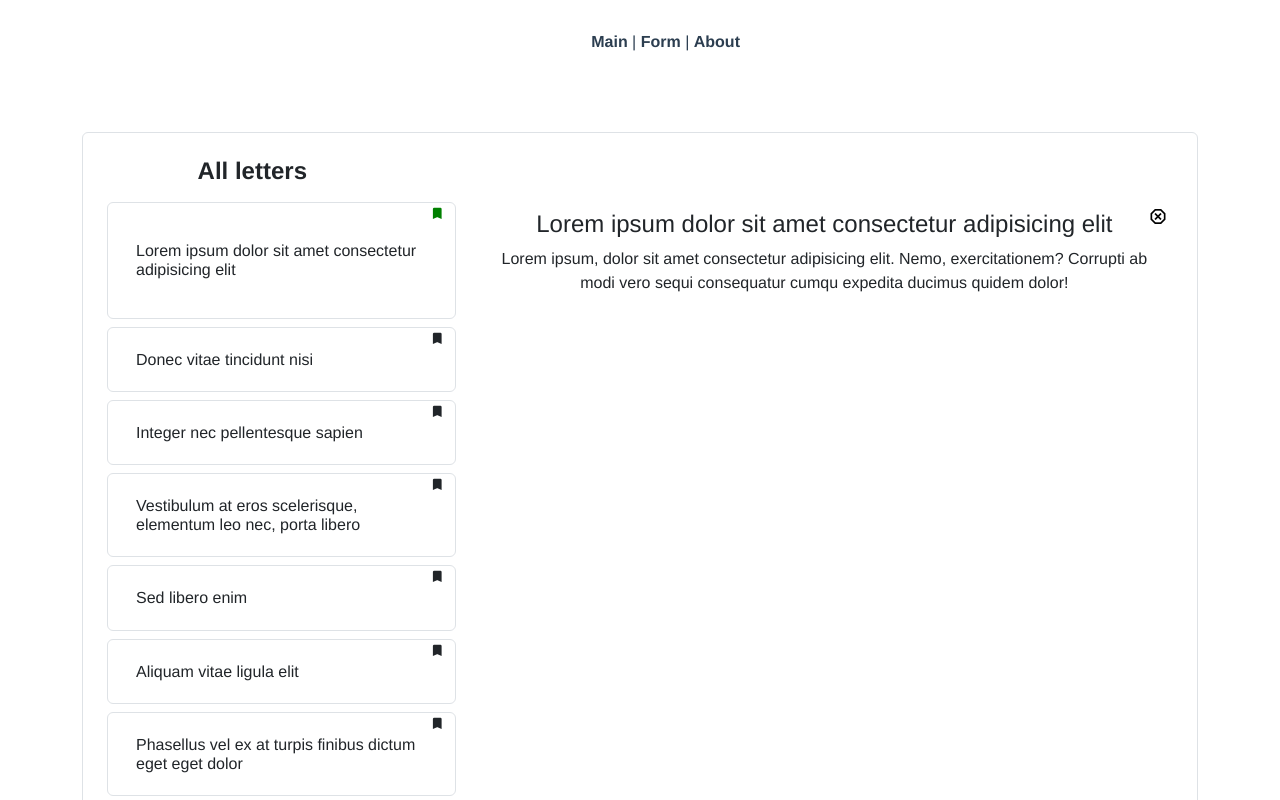
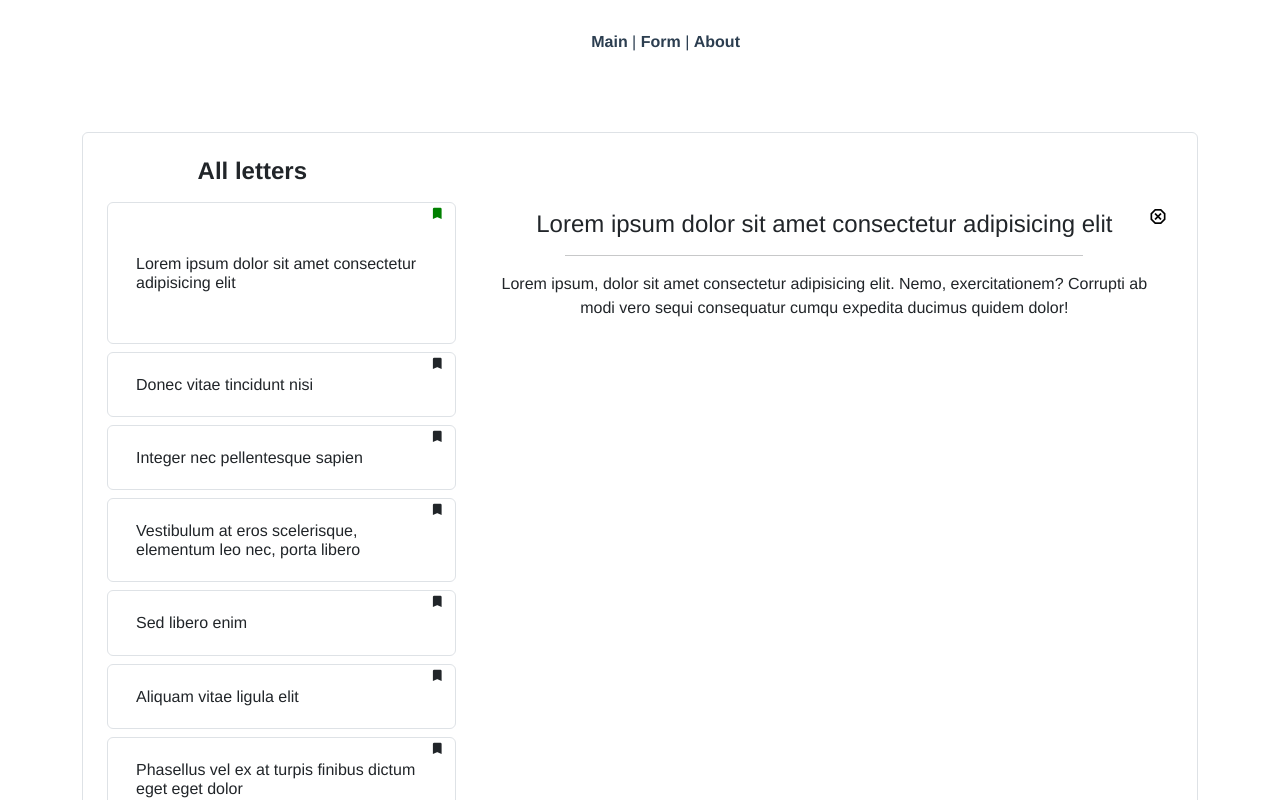
Before and after one commit to EleonoraPavlova/formGmail, a Vue app: page /mail in a window 1280 px wide. Shown: the top 800 px of the page. Built offline with nearby package versions, Linux system fonts and the light colour scheme.

Commit message:
localStorage for logout

```diff
--- a/src/App.vue
+++ b/src/App.vue
@@ -16,7 +16,6 @@
 import NavBar from "./common/NavBar.vue";
 import SentModal from "./components/SentModal.vue";
 import { computed } from "vue";
-import { boolean } from "yup/lib/locale";
 
 export default {
 	components: {
@@ -25,7 +24,7 @@ export default {
 	},
 	data() {
 		const isAuthenticated = localStorage.getItem("authorization");
-		//из локалстор значение
+		//из локалстор беру значение(navbar авториз пользователя всегда работает)
 		return {
 			modal: false,
 			isAuth: isAuthenticated, //пользователь без авторизации
@@ -37,12 +36,16 @@ export default {
 			//пользователь авторизовался
 			this.isAuth = true;
 			//редирект на страницу залогин пользователя
-			this.$router.push("/dashboard");
 			localStorage.setItem("authorization", this.isAuth);
+			const last = localStorage.getItem("lastPage");
+			this.$router.push(last || "/dashboard");
 			//записываем локалстор
 		},
 		logout() {
 			this.isAuth = false;
+			localStorage.setItem("lastPage", this.$route.path);
+			//this.$route.path - это страница на которой я в момент logout
+			//local страницы, с кот я выхожу
 			this.$router.push("/");
 			this.modal = true;
 			localStorage.removeItem("authorization");
--- a/src/common/NavBar.vue
+++ b/src/common/NavBar.vue
@@ -17,7 +17,7 @@
 				color="warning"
 				size="md"
 				class="rounded-pill text-white"
-				@click.prevent="OutLog"
+				@click="OutLog"
 				>Go out</AppButtons
 			>
 		</div>
--- a/src/views/MailView.vue
+++ b/src/views/MailView.vue
@@ -29,6 +29,7 @@
 					/>
 					<div v-if="index === selectedLetterIndex">
 						<h4>{{ letter.title }}</h4>
+						<hr class="width" />
 						<p>
 							{{ letter.descriptions }}
 						</p>
@@ -141,4 +142,8 @@ export default {
 		color: red;
 	}
 }
+.width {
+	margin-left: 12%;
+	margin-right: 12%;
+}
 </style>
--- a/src/views/MainView.vue
+++ b/src/views/MainView.vue
@@ -9,11 +9,11 @@
 					color="danger"
 					size="sm"
 					class=""
-					@click="$router.push('/form')"
-					>Sing in</AppButtons
+					@click="$router.push({ path: '/form', query: { page: $route.path } })"
+					>Sign in</AppButtons
 				>
 			</div>
-			<div class="">
+			<div>
 				<h1 class="mb-4">Welcome to main page</h1>
 			</div>
 			<p>
```
